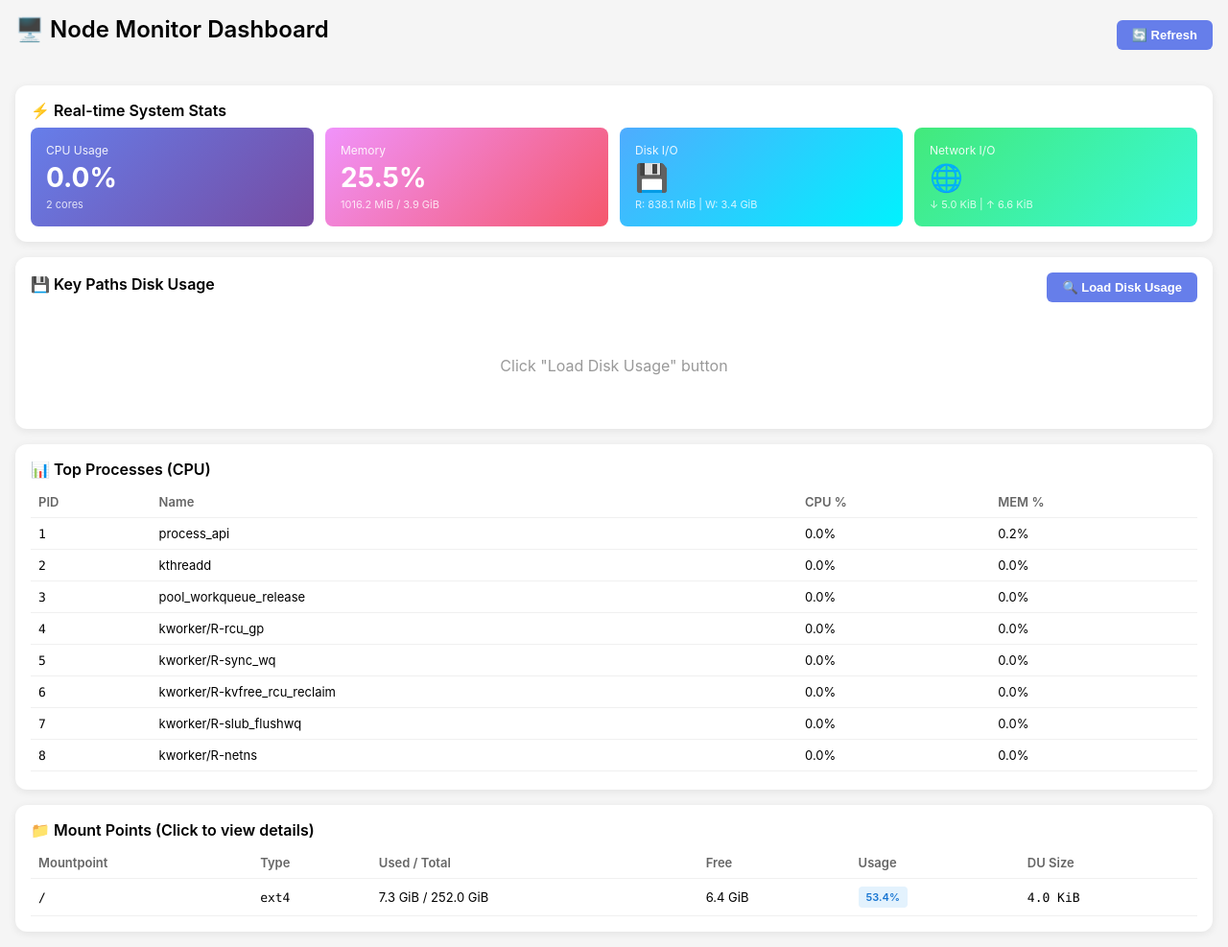
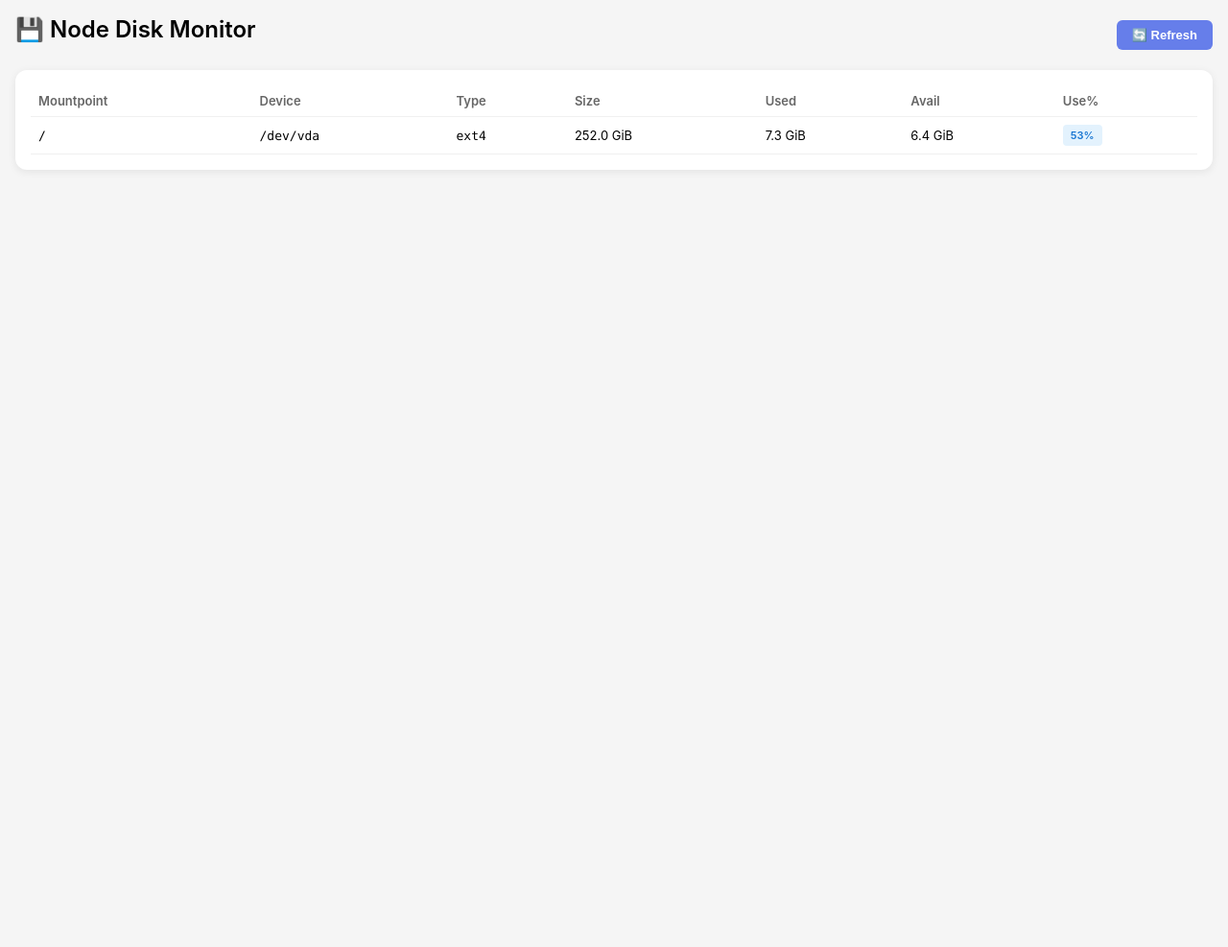
Before and after one commit to jbj9100/k8s-directory-status, a FastAPI app: page / in a window 1280 px wide. Shown: the whole page at 96% size. After the commit the page ends 152 px from the top, so only its background shows below. Run offline with FastAPI, Linux system fonts and the light colour scheme; data that the repository does not hold is empty.

Commit message:
status:v16

```diff
--- a/main.py
+++ b/main.py
@@ -49,26 +49,13 @@ async def index(request: Request):
 
 @app.get("/api/mounts")
 async def api_mounts():
-    """필터링된 마운트 포인트만 반환"""
-    all_mounts = get_mounts()
-
-    # 필요한 경로만 필터링
-    filtered = []
-    for m in all_mounts:
-        path = m.get('mountpoint', '')
-        # /, /var/lib/containers*, /var/lib/kubelet/pods*, /var/lib/containerd*만
-        if (path == '/' or
-            path.startswith('/var/lib/containers') or
-            path.startswith('/var/lib/kubelet/pods') or
-            path.startswith('/var/lib/containerd')):
-            filtered.append(m)
-
-    return JSONResponse(filtered)
+    """필터링된 마운트 포인트 반환 (df + awk)"""
+    return JSONResponse(get_mounts())
 
 @app.get("/api/du")
 async def api_du(path: str = Query("/", description="absolute path"), depth: int = Query(1, ge=0, le=5)):
     try:
-        # depth=0일 때는 빠른 du -s 사용
+        # depth=0일 때는 du -d 1로 총 용량 조회
         if depth == 0:
             import subprocess
             # ALLOWED_ROOTS 체크
@@ -77,10 +64,10 @@ async def api_du(path: str = Query("/", description="absolute path"), depth: int
                 if not any(is_within(r, path) for r in ALLOWED_ROOTS):
                     raise HTTPException(status_code=403, detail="path is outside allowed roots")
 
-            # du -s -x로 빠르게 조회 (타임아웃 3초)
+            # du -d 1 -x로 조회 (타임아웃 3초)
             try:
                 result = subprocess.run(
-                    ["du", "-s", "-x", "-B1", "--", path],
+                    ["du", "-d", "1", "-x", "-B1", "--", path],
                     capture_output=True,
                     text=True,
                     timeout=3,
@@ -88,15 +75,19 @@ async def api_du(path: str = Query("/", description="absolute path"), depth: int
                 )
 
                 if result.returncode in (0, 1):
-                    line = result.stdout.strip()
-                    if line:
-                        size_bytes = int(line.split()[0])
-                        return JSONResponse({
-                            "path": path,
-                            "total_bytes": size_bytes,
-                            "total_human": human_bytes(size_bytes),
-                            "entries": []
-                        })
+                    lines = result.stdout.strip().split('\n')
+                    if lines:
+                        # 마지막 줄이 총합
+                        last_line = lines[-1]
+                        parts = last_line.split('\t')
+                        if len(parts) >= 1:
+                            size_bytes = int(parts[0])
+                            return JSONResponse({
+                                "path": path,
+                                "total_bytes": size_bytes,
+                                "total_human": human_bytes(size_bytes),
+                                "entries": []
+                            })
             except subprocess.TimeoutExpired:
                 raise HTTPException(status_code=504, detail="du timeout (path too large)")
             except Exception as e:
--- a/static/dashboard.js
+++ b/static/dashboard.js
@@ -1,105 +1,3 @@
-async function loadAll() {
-  // 실시간 갱신: CPU, 메모리, I/O만
-  await Promise.all([
-    loadSystemStats(),
-    loadMounts()
-  ]);
-}
-
-async function loadPathsSummaryManual() {
-  // 수동 로드만 가능 (느린 작업)
-  await loadPathsSummary();
-}
-
-async function loadSystemStats() {
-  try {
-    const r = await fetch('/api/system/stats');
-    const data = await r.json();
-
-    if (!r.ok) throw new Error('Failed to load system stats');
-
-    const html = `
-      <div class="metric" style="background: linear-gradient(135deg, #667eea 0%, #764ba2 100%);">
-        <div class="metric-label">CPU Usage</div>
-        <div class="metric-value">${data.cpu.percent.toFixed(1)}%</div>
-        <div class="metric-sub">${data.cpu.count} cores</div>
-      </div>
-      <div class="metric" style="background: linear-gradient(135deg, #f093fb 0%, #f5576c 100%);">
-        <div class="metric-label">Memory</div>
-        <div class="metric-value">${data.memory.percent.toFixed(1)}%</div>
-        <div class="metric-sub">${data.memory.used_h} / ${data.memory.total_h}</div>
-      </div>
-      <div class="metric" style="background: linear-gradient(135deg, #4facfe 0%, #00f2fe 100%);">
-        <div class="metric-label">Disk I/O</div>
-        <div class="metric-value">💾</div>
-        <div class="metric-sub">R: ${data.disk_io.read_h} | W: ${data.disk_io.write_h}</div>
-      </div>
-      <div class="metric" style="background: linear-gradient(135deg, #43e97b 0%, #38f9d7 100%);">
-        <div class="metric-label">Network I/O</div>
-        <div class="metric-value">🌐</div>
-        <div class="metric-sub">↓ ${data.net_io.recv_h} | ↑ ${data.net_io.sent_h}</div>
-      </div>
-    `;
-
-    document.getElementById('system-metrics').innerHTML = html;
-
-    // Top 프로세스 렌더링
-    if (data.top_processes && data.top_processes.length > 0) {
-      const processHtml = `
-        <table>
-          <thead>
-            <tr>
-              <th>PID</th>
-              <th>Name</th>
-              <th>CPU %</th>
-              <th>MEM %</th>
-            </tr>
-          </thead>
-          <tbody>
-            ${data.top_processes.map(p => `
-              <tr>
-                <td class="mono">${p.pid}</td>
-                <td>${escapeHtml(p.name)}</td>
-                <td>${p.cpu.toFixed(1)}%</td>
-                <td>${p.mem.toFixed(1)}%</td>
-              </tr>
-            `).join('')}
-          </tbody>
-        </table>
-      `;
-      document.getElementById('top-processes').innerHTML = processHtml;
-    }
-  } catch (e) {
-    console.error('Failed to load system stats:', e);
-    document.getElementById('system-metrics').innerHTML = '<div class="loading">Error loading system stats</div>';
-  }
-}
-
-async function loadPathsSummary() {
-  try {
-    const r = await fetch('/api/paths/summary');
-    const data = await r.json();
-
-    if (!r.ok) throw new Error('Failed to load paths');
-
-    const html = data.paths.map(p => {
-      const shortPath = p.path.replace('/host', '');
-      const status = p.status === 'ok' ? '' : ' (Error)';
-      return `
-        <div class="path-item">
-          <div class="path-name">${escapeHtml(shortPath)}</div>
-          <div class="path-size">${escapeHtml(p.total_human)}${status}</div>
-        </div>
-      `;
-    }).join('');
-
-    document.getElementById('paths-grid').innerHTML = html;
-  } catch (e) {
-    console.error('Failed to load paths:', e);
-    document.getElementById('paths-grid').innerHTML = '<div class="loading">Error loading paths</div>';
-  }
-}
-
 async function loadMounts() {
   try {
     const r = await fetch('/api/mounts');
@@ -112,24 +10,26 @@ async function loadMounts() {
         <thead>
           <tr>
             <th>Mountpoint</th>
+            <th>Device</th>
             <th>Type</th>
-            <th>Used / Total</th>
-            <th>Free</th>
-            <th>Usage</th>
-            <th>DU Size</th>
+            <th>Size</th>
+            <th>Used</th>
+            <th>Avail</th>
+            <th>Use%</th>
           </tr>
         </thead>
         <tbody>
           ${data.map(m => `
-            <tr class="mount-row" onclick="openPathModal('${escapeHtml(m.mountpoint)}')">
+            <tr>
               <td class="mono">${escapeHtml(m.mountpoint)}</td>
+              <td class="mono">${escapeHtml(m.device)}</td>
               <td class="mono">${escapeHtml(m.fstype)}</td>
-              <td>${escapeHtml(m.used_h)} / ${escapeHtml(m.total_h)}</td>
+              <td>${escapeHtml(m.total_h)}</td>
+              <td>${escapeHtml(m.used_h)}</td>
               <td>${escapeHtml(m.free_h)}</td>
               <td>
                 <span class="badge">${m.percent}%</span>
               </td>
-              <td class="mono du-size" data-path="${escapeHtml(m.mountpoint)}">⏳</td>
             </tr>
           `).join('')}
         </tbody>
@@ -137,94 +37,9 @@ async function loadMounts() {
     `;
 
     document.getElementById('mounts-table').innerHTML = html;
-
-    // 자동으로 각 마운트 포인트의 DU 크기 조회
-    loadAllMountDuSizes();
   } catch (e) {
     console.error('Failed to load mounts:', e);
     document.getElementById('mounts-table').innerHTML = '<div class="loading">Error loading mounts</div>';
-  }
-}
-
-async function loadAllMountDuSizes() {
-  const duCells = document.querySelectorAll('.du-size');
-
-  // 백엔드에서 이미 필터링된 마운트 포인트만 오므로 모두 조회
-  const batchSize = 10;
-  const allCells = Array.from(duCells);
-
-  for (let i = 0; i < allCells.length; i += batchSize) {
-    const batch = allCells.slice(i, i + batchSize);
-    const promises = batch.map(cell => {
-      const path = cell.getAttribute('data-path');
-      return loadSingleDuSize(cell, path);
-    });
-    await Promise.all(promises);
-  }
-}
-
-async function loadSingleDuSize(cell, path) {
-  try {
-    const r = await fetch(`/api/du?path=${encodeURIComponent(path)}&depth=0`);
-    const j = await r.json();
-
-    if (r.ok && j.total_human) {
-      cell.textContent = j.total_human;
-      cell.setAttribute('data-bytes', j.total_bytes || 0);
-    } else {
-      cell.textContent = '-';
-    }
-  } catch (e) {
-    cell.textContent = '-';
-  }
-}
-
-let currentModalPath = '/';
-
-function openPathModal(path) {
-  currentModalPath = path;
-  document.getElementById('path-modal').style.display = 'flex';
-  loadModalPath(path);
-}
-
-function closeModal() {
-  document.getElementById('path-modal').style.display = 'none';
-}
-
-function modalGoUp() {
-  if (currentModalPath === '/') return;
-  const parts = currentModalPath.split('/').filter(Boolean);
-  parts.pop();
-  const up = '/' + parts.join('/');
-  loadModalPath(up === '' ? '/' : up);
-}
-
-async function loadModalPath(path) {
-  currentModalPath = path;
-  document.getElementById('modal-path').textContent = path;
-  document.getElementById('modal-body').innerHTML = '<div class="loading">Loading...</div>';
-
-  try {
-    const r = await fetch(`/api/du?path=${encodeURIComponent(path)}&depth=1`);
-    const data = await r.json();
-
-    if (!r.ok) throw new Error(data.detail || 'Failed to load path');
-
-    if (!data.entries || data.entries.length === 0) {
-      document.getElementById('modal-body').innerHTML = '<div class="loading">Empty or no permission</div>';
-      return;
-    }
-
-    const html = data.entries.map(e => `
-      <div class="dir-item" onclick="loadModalPath('${escapeHtml(e.path)}')">
-        <span class="mono">📁 ${escapeHtml(e.name)}</span>
-        <span class="mono">${escapeHtml(e.human)}</span>
-      </div>
-    `).join('');
-
-    document.getElementById('modal-body').innerHTML = html;
-  } catch (e) {
-    document.getElementById('modal-body').innerHTML = `<div class="loading">Error: ${escapeHtml(String(e))}</div>`;
   }
 }
 
--- a/templates/index.html
+++ b/templates/index.html
@@ -3,7 +3,7 @@
 
 <head>
   <meta charset="utf-8" />
-  <title>Node Monitor Dashboard</title>
+  <title>Node Disk Monitor</title>
   <style>
     * {
       box-sizing: border-box;
@@ -22,16 +22,7 @@
       font-weight: 600;
     }
 
-    h2 {
-      margin: 0 0 8px 0;
-      font-size: 16px;
-      font-weight: 600;
-    }
-
     .dashboard {
-      display: flex;
-      flex-direction: column;
-      gap: 16px;
       max-width: 1600px;
       margin: 0 auto;
     }
@@ -41,67 +32,6 @@
       border-radius: 12px;
       padding: 16px;
       box-shadow: 0 2px 8px rgba(0, 0, 0, 0.08);
-    }
-
-    .metrics {
-      display: grid;
-      grid-template-columns: repeat(auto-fit, minmax(200px, 1fr));
-      gap: 12px;
-    }
-
-    .metric {
-      background: linear-gradient(135deg, #667eea 0%, #764ba2 100%);
-      color: white;
-      padding: 16px;
-      border-radius: 8px;
-    }
-
-    .metric-label {
-      font-size: 12px;
-      opacity: 0.9;
-      margin-bottom: 4px;
-    }
-
-    .metric-value {
-      font-size: 28px;
-      font-weight: 700;
-    }
-
-    .metric-sub {
-      font-size: 11px;
-      opacity: 0.8;
-      margin-top: 4px;
-    }
-
-    .paths-grid {
-      display: grid;
-      grid-template-columns: repeat(auto-fit, minmax(300px, 1fr));
-      gap: 12px;
-    }
-
-    .path-item {
-      border: 1px solid #e0e0e0;
-      border-radius: 8px;
-      padding: 12px;
-      transition: all 0.2s;
-    }
-
-    .path-item:hover {
-      box-shadow: 0 4px 12px rgba(0, 0, 0, 0.1);
-      transform: translateY(-2px);
-    }
-
-    .path-name {
-      font-size: 13px;
-      font-weight: 600;
-      margin-bottom: 8px;
-      font-family: monospace;
-    }
-
-    .path-size {
-      font-size: 24px;
-      font-weight: 700;
-      color: #667eea;
     }
 
     table {
@@ -130,11 +60,6 @@
       text-align: center;
       padding: 40px;
       color: #999;
-    }
-
-    .process-table {
-      max-height: 300px;
-      overflow-y: auto;
     }
 
     .badge {
@@ -174,148 +99,22 @@
 <body>
   <div class="dashboard">
     <div class="header">
-      <h1>🖥️ Node Monitor Dashboard</h1>
-      <button class="refresh-btn" onclick="loadAll()">🔄 Refresh</button>
+      <h1>💾 Node Disk Monitor</h1>
+      <button class="refresh-btn" onclick="loadMounts()">🔄 Refresh</button>
     </div>
 
-    <!-- 실시간 시스템 모니터링 -->
     <div class="card">
-      <h2>⚡ Real-time System Stats</h2>
-      <div class="metrics" id="system-metrics">
-        <div class="loading">Loading...</div>
-      </div>
-    </div>
-
-    <!-- 주요 경로 디스크 사용량 -->
-    <div class="card">
-      <div class="header" style="margin-bottom: 16px;">
-        <h2>💾 Key Paths Disk Usage</h2>
-        <button class="refresh-btn" onclick="loadPathsSummaryManual()">🔍 Load Disk Usage</button>
-      </div>
-      <div class="paths-grid" id="paths-grid">
-        <div class="loading">Click "Load Disk Usage" button</div>
-      </div>
-    </div>
-
-    <!-- Top 프로세스 -->
-    <div class="card">
-      <h2>📊 Top Processes (CPU)</h2>
-      <div class="process-table" id="top-processes">
-        <div class="loading">Loading...</div>
-      </div>
-    </div>
-
-    <!-- 마운트 포인트 -->
-    <div class="card">
-      <h2>📁 Mount Points (Click to view details)</h2>
       <div id="mounts-table">
         <div class="loading">Loading...</div>
       </div>
     </div>
   </div>
 
-  <!-- 경로 상세 모달 -->
-  <div id="path-modal" class="modal" style="display:none;">
-    <div class="modal-content">
-      <div class="modal-header">
-        <h3 id="modal-path">/</h3>
-        <div>
-          <button class="btn-small" onclick="modalGoUp()">⬆ Up</button>
-          <button class="btn-small" onclick="closeModal()">✕ Close</button>
-        </div>
-      </div>
-      <div id="modal-body">
-        <div class="loading">Loading...</div>
-      </div>
-    </div>
-  </div>
-
-  <style>
-    .modal {
-      position: fixed;
-      top: 0;
-      left: 0;
-      width: 100%;
-      height: 100%;
-      background: rgba(0, 0, 0, 0.5);
-      display: flex;
-      align-items: center;
-      justify-content: center;
-      z-index: 1000;
-    }
-
-    .modal-content {
-      background: white;
-      border-radius: 12px;
-      width: 90%;
-      max-width: 900px;
-      max-height: 80vh;
-      overflow: hidden;
-      display: flex;
-      flex-direction: column;
-    }
-
-    .modal-header {
-      padding: 16px;
-      border-bottom: 1px solid #eee;
-      display: flex;
-      justify-content: space-between;
-      align-items: center;
-    }
-
-    .modal-header h3 {
-      margin: 0;
-      font-family: monospace;
-      font-size: 16px;
-    }
-
-    .modal-body {
-      padding: 16px;
-      overflow-y: auto;
-      flex: 1;
-    }
-
-    .btn-small {
-      padding: 6px 12px;
-      background: #667eea;
-      color: white;
-      border: none;
-      border-radius: 6px;
-      cursor: pointer;
-      font-size: 12px;
-      margin-left: 8px;
-    }
-
-    .btn-small:hover {
-      background: #5568d3;
-    }
-
-    .dir-item {
-      padding: 10px;
-      border-bottom: 1px solid #f0f0f0;
-      display: flex;
-      justify-content: space-between;
-      cursor: pointer;
-    }
-
-    .dir-item:hover {
-      background: #f5f5f5;
-    }
-
-    .mount-row {
-      cursor: pointer;
-    }
-
-    .mount-row:hover {
-      background: #f9f9f9;
-    }
-  </style>
-
   <script src="/static/dashboard.js"></script>
   <script>
-    loadAll();
-    // 3초마다 자동 새로고침 (시스템 상태만)
-    setInterval(loadAll, 3000);
+    loadMounts();
+    // 30초마다 자동 새로고침
+    setInterval(loadMounts, 30000);
   </script>
 </body>
 
```
Also changed, not shown: mounts.py (+99 -23 lines).
